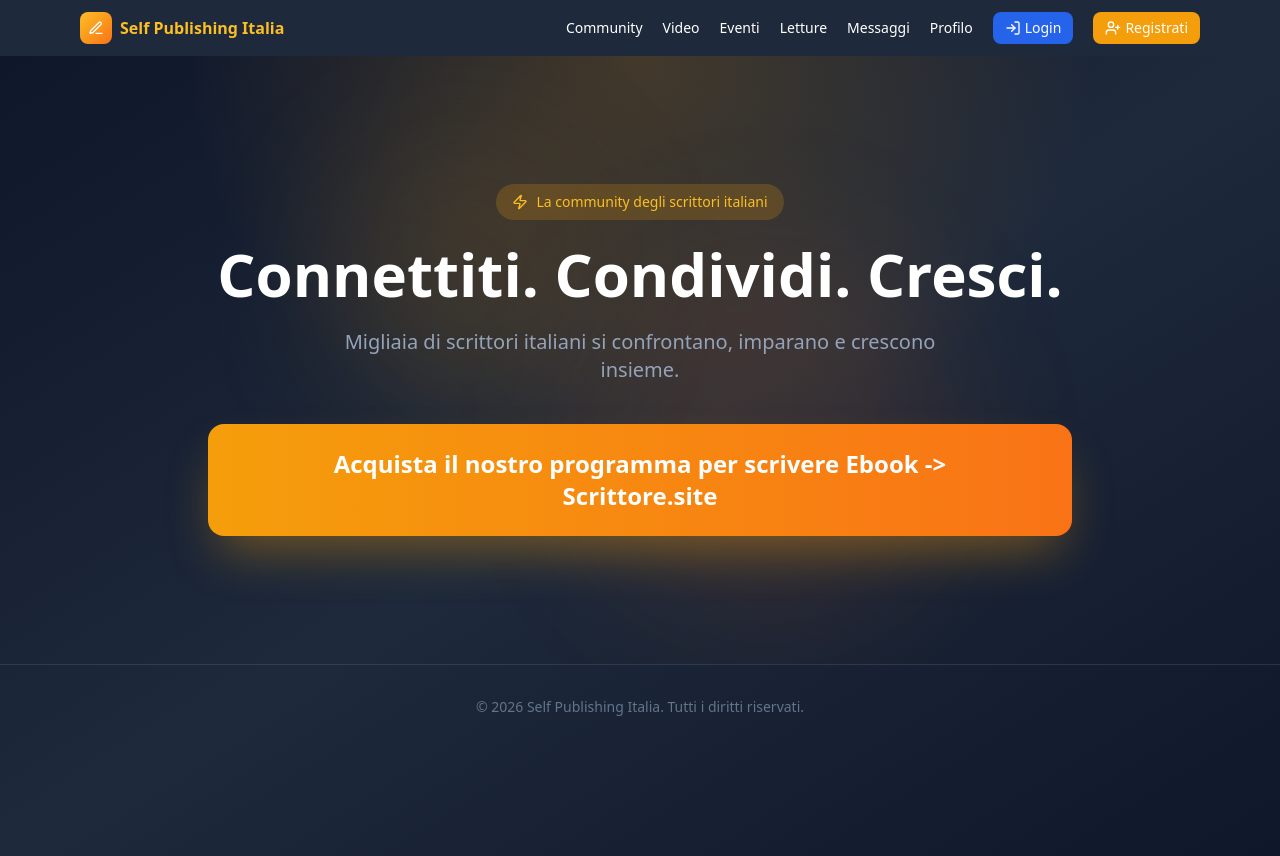
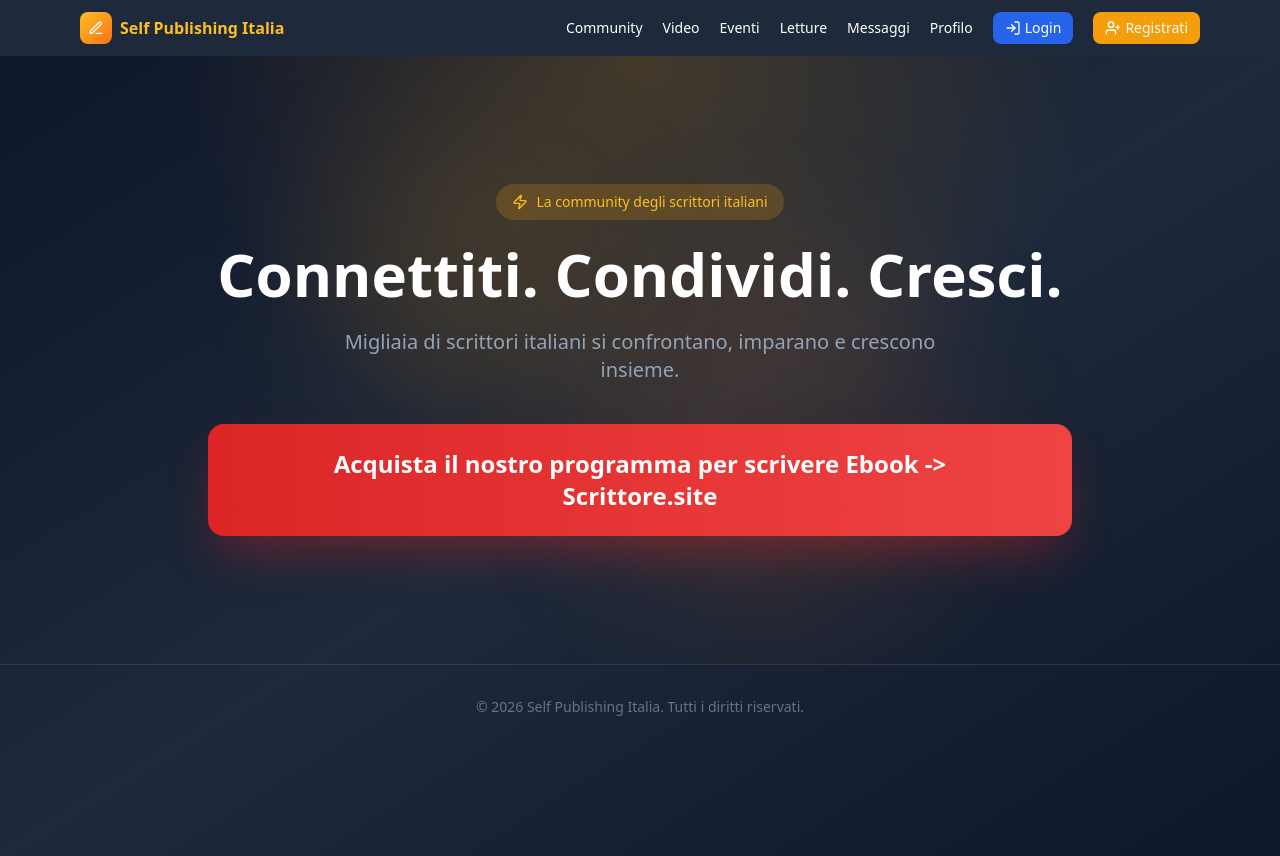
Before and after one commit to amcallservices/community, a Next.js app: page / in a window 1280 px wide. Built offline with nearby package versions, Linux system fonts and the light colour scheme.

Commit message:
Upload Next.js project files - community platform update

```diff
--- a/package.json
+++ b/package.json
@@ -9,6 +9,7 @@
     "postinstall": "prisma generate"
   },
   "dependencies": {
+    "@netlify/plugin-nextjs": "^5.15.11",
     "@prisma/client": "^5.22.0",
     "lucide-react": "^0.474.0",
     "next": "^15.1.0",
--- a/src/app/page.tsx
+++ b/src/app/page.tsx
@@ -27,7 +27,7 @@ export default function Home() {
           </h1>
           <p className="text-lg md:text-xl text-slate-400 mb-8 max-w-2xl mx-auto">Migliaia di scrittori italiani si confrontano, imparano e crescono insieme.</p>
           <div className="flex flex-wrap justify-center gap-4 mt-10">
-            <a href="https://scrittore.site" target="_blank" className="px-12 py-6 bg-gradient-to-r from-amber-500 to-orange-500 text-white rounded-2xl font-bold text-2xl hover:opacity-90 transition-all shadow-2xl shadow-amber-500/40">
+            <a href="https://scrittore.site" target="_blank" className="px-12 py-6 bg-gradient-to-r from-red-600 to-red-500 text-white rounded-2xl font-bold text-2xl hover:opacity-90 transition-all shadow-2xl shadow-red-600/40">
               Acquista il nostro programma per scrivere Ebook -&gt; Scrittore.site
             </a>
           </div>
```
Also changed, not shown: 1 other file (tests, documents, lock files or other folders).
